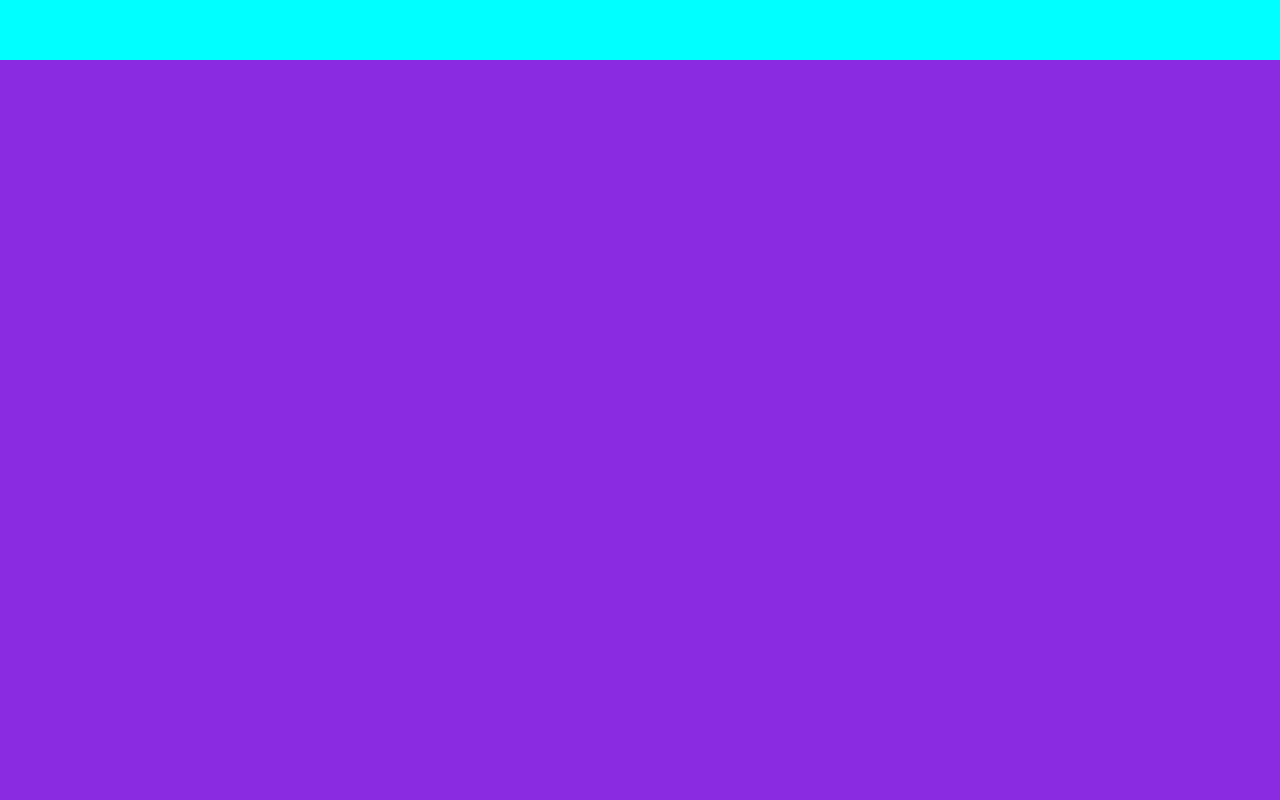
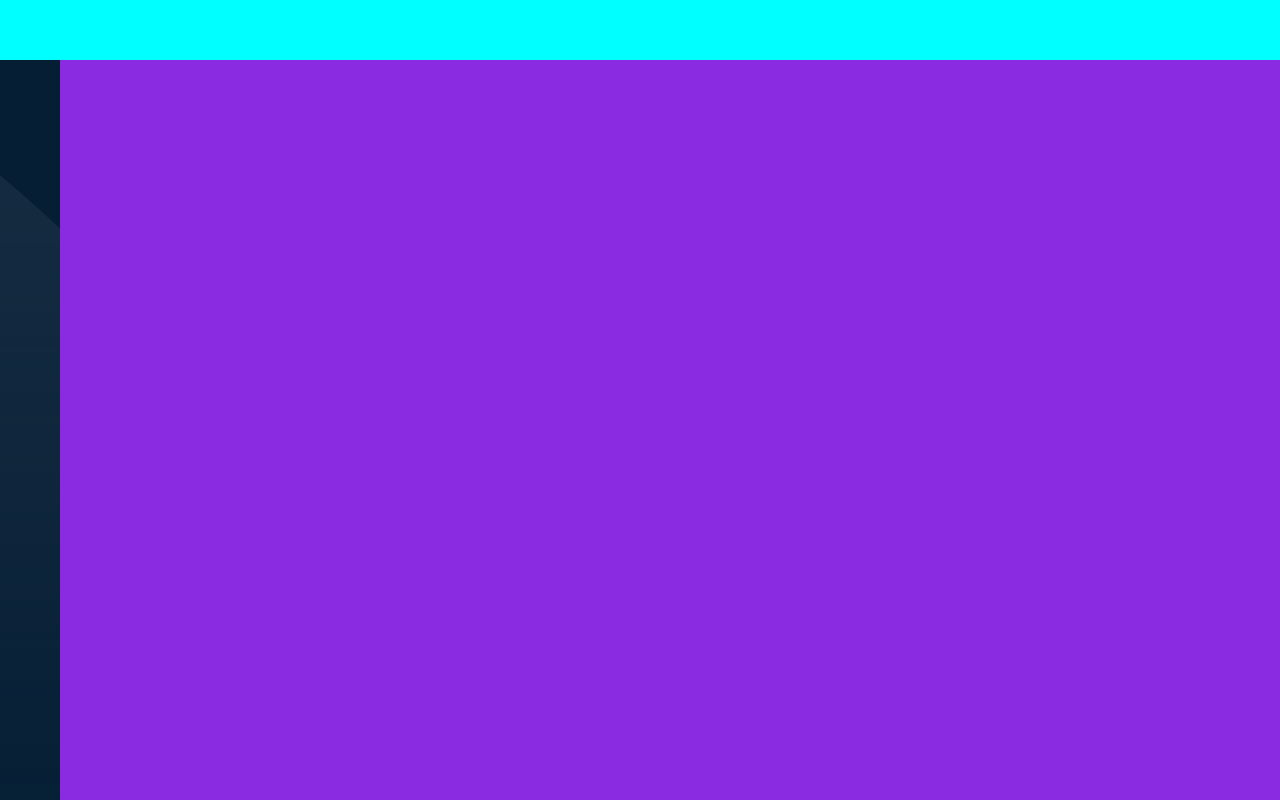
Before and after one commit to leonardoolia/html-css-bootstrap-dashboard, a plain HTML site: page index.html in a window 1280 px wide. Drawn offline with nearby package versions, Linux system fonts and the light colour scheme.

Commit message:
added sidebar width and background

```diff
--- a/css/style.css
+++ b/css/style.css
@@ -16,3 +16,9 @@ header {
     background-color: blueviolet;
     overflow: auto;
 }
+
+.sidebar {
+    background-image: url('../img/sidebar-bg.png');
+    background-color: #051e34;
+    flex-basis: 60px;
+}
--- a/index.html
+++ b/index.html
@@ -28,7 +28,7 @@
 
     </header>
 
-    <div class="bot-content">
+    <div class="bot-content d-flex">
         <div class="sidebar"></div>
         <main>
             <div class="main-header"></div>
```
